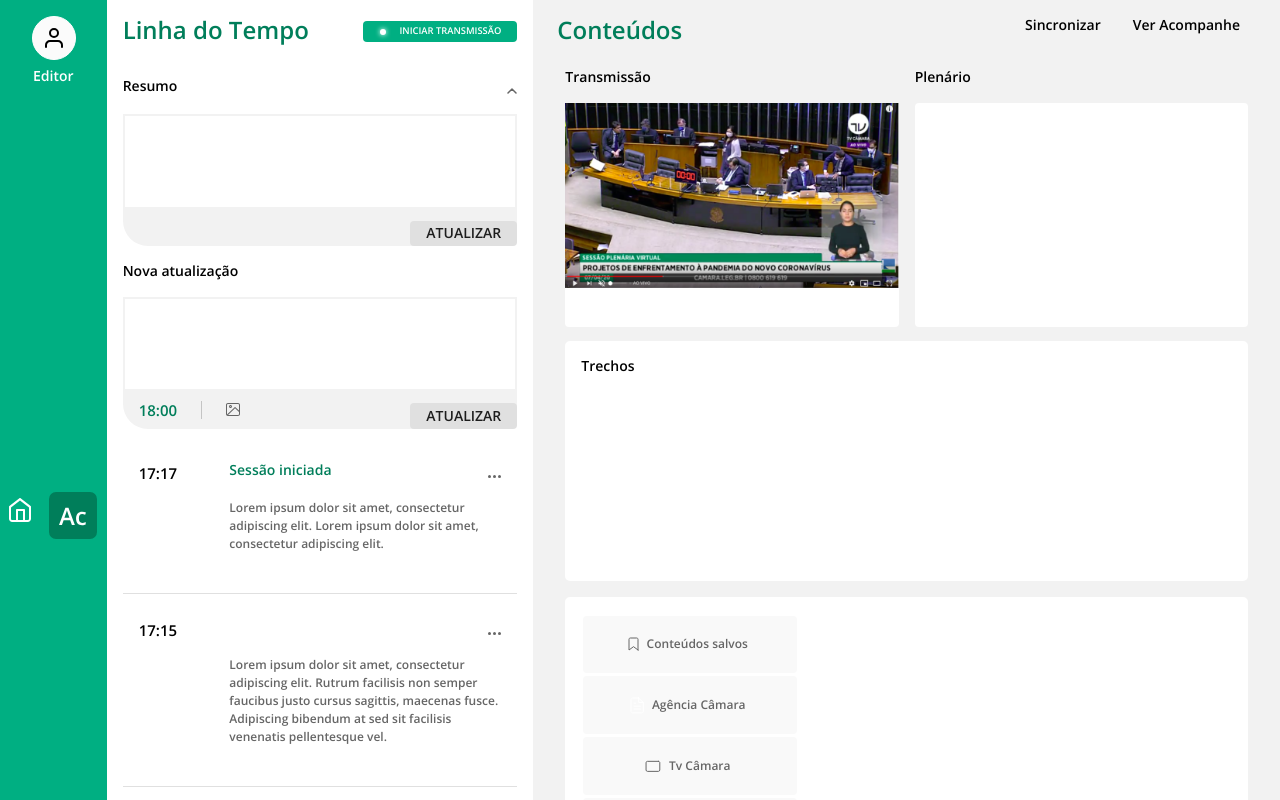
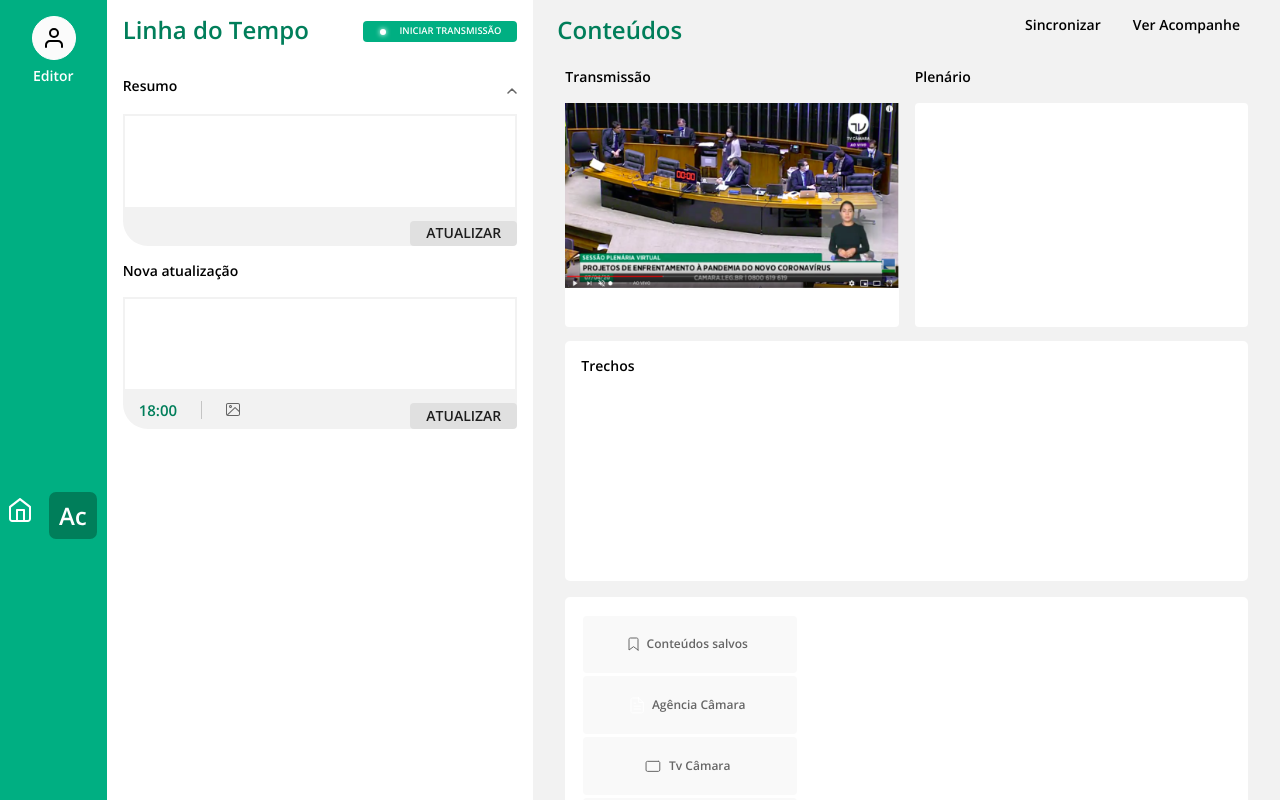
Before and after one commit to labhackercd/linguagem-simples-front, a React (Create React App) app: page /dashboard in a window 1280 px wide. Shown: the top 800 px of the page. Built offline with nearby package versions, Linux system fonts and the light colour scheme.

Commit message:
#22 Implementing new update post request to backend and publishing it to the timeline

```diff
--- a/src/components/Dashboard/Update/index.js
+++ b/src/components/Dashboard/Update/index.js
@@ -1,7 +1,9 @@
-import React, {useState} from 'react';
+import React, {useState, useEffect} from 'react';
 import {Button, Grid, Typography, Box,  List, ListItem} from '@material-ui/core';
 import {makeStyles} from '@material-ui/core/styles';
 import {TextField } from '@material-ui/core';
+import axiosInstance from '../../../auth/axiosApi.js';
+import * as moment from 'moment';
 
 const useStyles = makeStyles((theme) => ({
 	body: {
@@ -85,39 +87,38 @@ const useStyles = makeStyles((theme) => ({
 
 export default function Update(){
 	const classes = useStyles();
-	const [updates, setUpdates] = useState([
-		{id: 1,
-		 time: '17:17',
-		 title: 'Sessão iniciada',
-		 body: 'Lorem ipsum dolor sit amet, consectetur adipiscing elit. Lorem ipsum dolor sit amet, consectetur adipiscing elit. ',
-	 	 media: ''},
-		{id: 2,
-		 time: '17:15',
-		 title: '',
-		 body: 'Lorem ipsum dolor sit amet, consectetur adipiscing elit. Rutrum facilisis non semper faucibus justo cursus sagittis, maecenas fusce. Adipiscing bibendum at sed sit facilisis venenatis pellentesque vel.',
-		 media: '',
-		 },
-		// {id: 3,
-		//  time: '17:13',
-		//  title: '',
-		//  body: 'Lorem ipsum dolor sit amet, consectetur adipiscing elit. Rutrum facilisis non semper faucibus justo cursus sagittis',
-	  //  media: {type: 'img', src: '../../img/timeline_media.png'}},
-		//  {id: 4,
- 		//  time: '17:19',
- 		//  title: '',
- 		//  body: 'Lorem ipsum dolor sit amet, consectetur adipiscing elit. Rutrum facilisis non semper faucibus justo cursus sagittis, maecenas fusce. Adipiscing bibendum at sed sit facilisis venenatis pellentesque vel.',
- 		//  media: '',
- 		//  },
-	]);
-	const [updateTextArea, setUpdateTextArea] = useState("")
+	const [updates, setUpdates] = useState([]);
+	const [updateTextArea, setUpdateTextArea] = useState("");
+	const [tweetURL, setTweetURL] = useState('');
+	const [image, setImage] = useState(''); // will probably suffer modifications
+
 	function handleClick() {
-		let today = new Date()
-		let time = today.getHours() + ':' + ('0'+ today.getMinutes()).slice(-2) // reference: https://stackoverflow.com/questions/8935414/getminutes-0-9-how-to-display-two-digit-numbers
-		let currUpdate = { id: 99, title: '', time: time, body: updateTextArea, media: '' }
-		let prevUpdates = [...updates]
-		prevUpdates.push(currUpdate)
-		prevUpdates.sort((a, b) => (a.id < b.id) ? 1 : -1) // sorts in descending order based on update.id
-		setUpdates(prevUpdates)
+		axiosInstance.post('/publications/', {
+						state: 'published',
+						content: updateTextArea,
+						session: 1,
+						tweet_url:  tweetURL,
+						image: image,
+				}).then(
+						result => {
+								if(result.status===201){
+										let date = new Date(result.data.created)
+										let formatDate = date.getHours() + ':' + ('0'+ date.getMinutes()).slice(-2) // reference: https://stackoverflow.com/questions/8935414/getminutes-0-9-how-to-display-two-digit-numbers
+										let responseData = result.data;
+										let newUpdate = {
+											id: responseData.id,
+											content: responseData.content,
+											time: formatDate,
+										}
+										setUpdates(prevUpdates => [...prevUpdates, newUpdate])
+								}else{
+										alert("Erro ao criar o post")
+								}
+
+						}
+		).catch (error => {
+				throw error;
+		})
 	}
 
 	function handleChange(e) {
@@ -220,7 +221,7 @@ export default function Update(){
 				</Grid>
 				<Grid container className={classes.updatesArea}>
 					<List>
-							{updates.map(update =>
+							{updates.slice(0).reverse().map(update =>  //creates a shallow copy of the array and reverses it
 								<ListItem divider key={update.id}>
 									<Grid container className={classes.updateItem}>
 										<Grid item xs={3}>
@@ -238,7 +239,7 @@ export default function Update(){
 												</Grid>
 											</Grid>
 											<Grid container className={classes.updateItem}>
-												<Typography style={{color: '#666'}} variant="body1">{update.body}</Typography>
+												<Typography style={{color: '#666'}} variant="body1">{update.content}</Typography>
 											</Grid>
 										</Grid>
 									</Grid>
--- a/src/router.js
+++ b/src/router.js
@@ -70,10 +70,10 @@ const AppRouter = (props) => (
         <Route exact path="/">
             <LoginScreen theme={props.theme}></LoginScreen>
         </Route>
+        {/*Authenticated routes */}
         <Route exact path="/dashboard">
             <Dashboard></Dashboard>
         </Route>
-        {/*Authenticated routes */}
         <PrivateRouteAuth>
             <Route exact path="/estudio">
                 <EstudioAcompanhePageContainer></EstudioAcompanhePageContainer>
```
